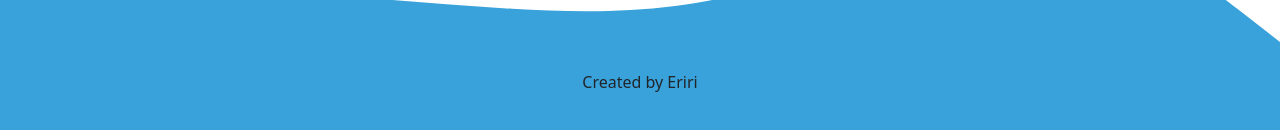
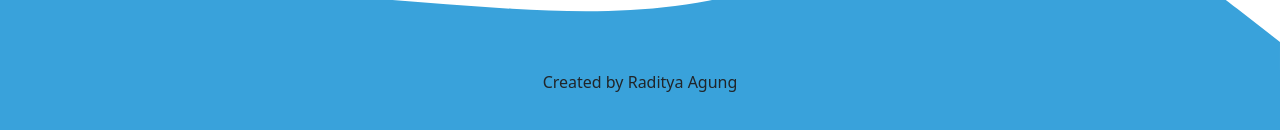
Before and after one commit to Eriri-Spencer20/radityaagung.github.io, a plain HTML site: page index.html in a window 1280 px wide. Shown: the part 3396-3526 px from the top of the page. Drawn offline with nearby package versions, Linux system fonts and the light colour scheme.

Commit message:
change 1

```diff
--- a/index.html
+++ b/index.html
@@ -170,7 +170,7 @@
           <svg xmlns="http://www.w3.org/2000/svg" viewBox="0 0 1440 320"><path fill="#39A2DB" fill-opacity="1" d="M0,224L48,224C96,224,192,224,288,229.3C384,235,480,245,576,250.7C672,256,768,256,864,224C960,192,1056,128,1152,133.3C1248,139,1344,213,1392,250.7L1440,288L1440,320L1392,320C1344,320,1248,320,1152,320C1056,320,960,320,864,320C768,320,672,320,576,320C480,320,384,320,288,320C192,320,96,320,48,320L0,320Z"></path></svg>        </section>
       <!-- Akhir contact -->
             <footer class="text-black text-center pb-5" style="background-color: #39A2DB; ">
-              <p>Created by Eriri</p>
+              <p>Created by Raditya Agung</p>
             </footer>
       <!-- Footer -->
 
```
